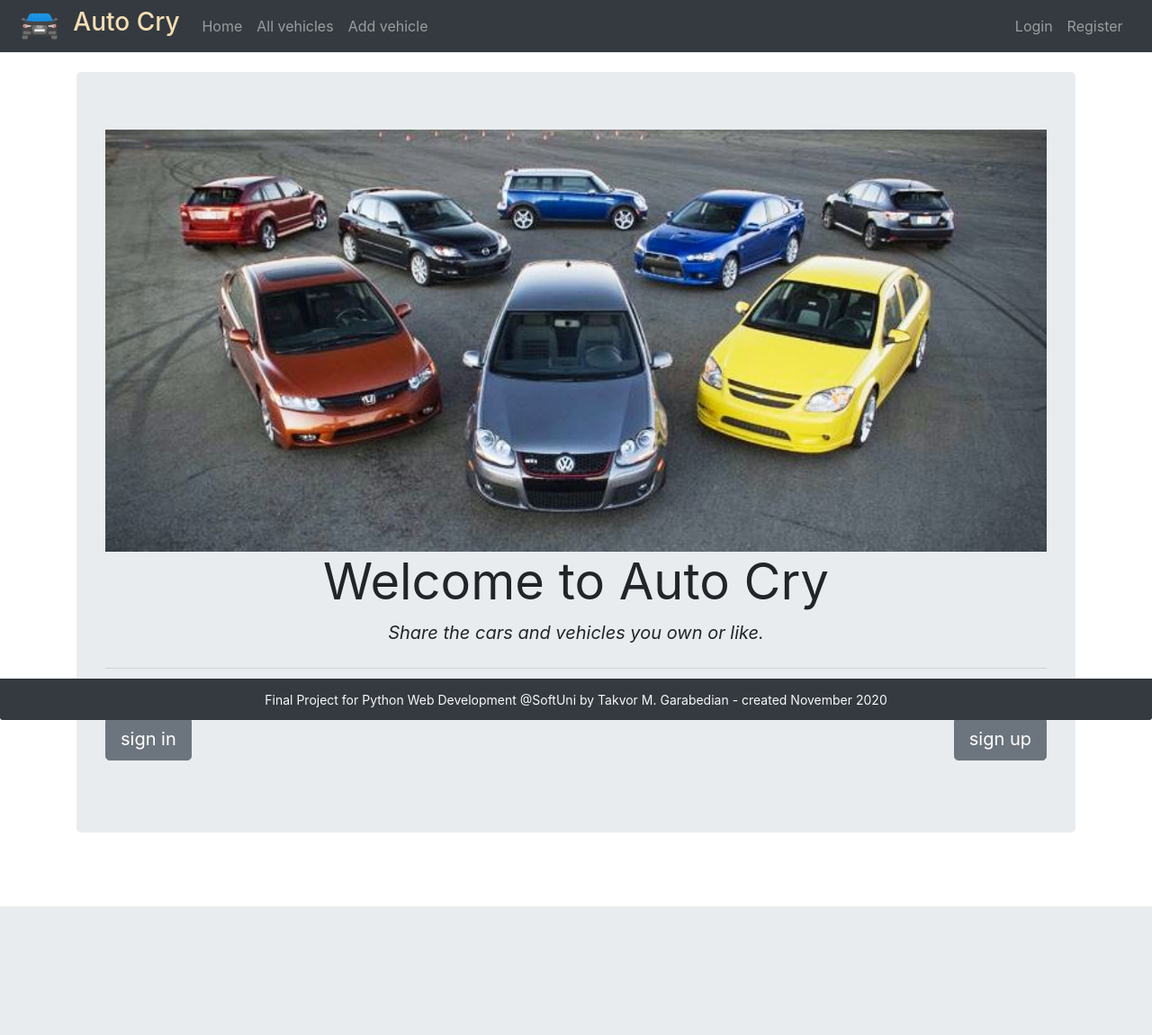
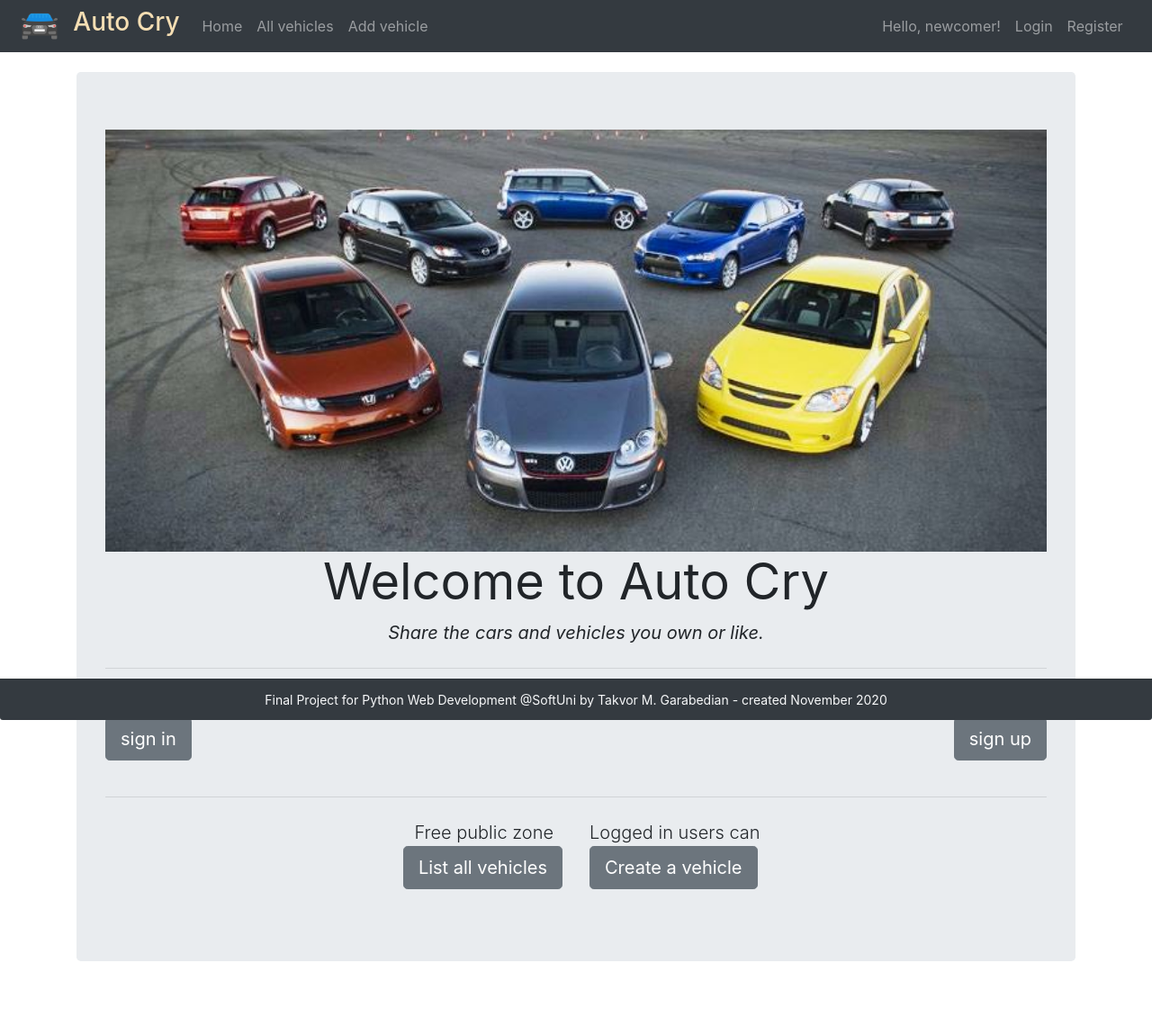
Before and after one commit to garabedian/AutoCry_Python_WEB_Final_Project, a Django app: page / in a window 1280 px wide. Shown: the whole page at 90% size. Before the commit the page ends 1007 px from the top, so only its background shows below. Run offline with Django 3.2, Linux system fonts and the light colour scheme; some libraries are stand-ins or nearby versions.

```diff
--- a/main_app/forms.py
+++ b/main_app/forms.py
@@ -63,8 +63,8 @@ class FilterForm(forms.Form):
     DATE_DESC = 'date_desc'
 
     ORDER_CHOICES = (
-        (ORDER_ASC, 'Name - ascending'),
-        (ORDER_DESC, 'Name - descending'),
+        (ORDER_ASC, 'Make - ascending'),
+        (ORDER_DESC, 'Make - descending'),
         (DATE_ASC, 'Published - ascending'),
         (DATE_DESC, 'Published - descending'),
     )
--- a/main_app/views.py
+++ b/main_app/views.py
@@ -6,6 +6,8 @@ from autocry_core.decorators import allowed_groups
 from main_app.forms import ItemForm, CommentForm, DeleteItemForm, FilterForm
 from main_app.models import Item, Like, Comment
 
+def liked_already(pk, current_user):
+    return Like.objects.filter(item_id=pk).filter(author_id=current_user).exists()
 
 def extract_filter_values(params):
     order = params['order'] if 'order' in params else FilterForm.ORDER_ASC
@@ -33,8 +35,7 @@ def list_items(request):
     order_by = choices[params['order']]
     items = Item.objects.filter(make__icontains=params['text']).order_by(order_by)
 
-    user = get_user_model()
-    users = user.objects.all()
+    users = get_user_model().objects.all()
 
     for item in items:
         item.can_edit = item.author_id == request.user.id or request.user.is_superuser
@@ -50,10 +51,23 @@ def list_items(request):
     return render(request, 'items/item_list.html', context)
 
 
+@allowed_groups(allowed_roles=['superusers', 'users'])
 def details_or_comment_item(request, pk):
     item = Item.objects.get(pk=pk)
     if request.method == 'GET':
-        context = dict(item=item, form=CommentForm(), like=Like.objects.filter(item_id=pk).exists())
+
+        users = {}   # id: name
+        for user in get_user_model().objects.all():
+            users[user.id] = user.username
+
+        current_user = request.user
+        item.can_edit = item.author_id == current_user.id or current_user.is_superuser
+        item.can_like = liked_already(pk, current_user)
+
+        context = dict(item=item,
+                       form=CommentForm(),
+                       like=Like.objects.filter(item_id=pk).exists(),
+                       users=users)
 
         return render(request, 'items/item_detail.html', context)
     else:
@@ -77,12 +91,13 @@ def details_or_comment_item(request, pk):
 @allowed_groups(allowed_roles=['superusers', 'users'])
 def like_item(request, pk):
     item = Item.objects.get(pk=pk)
-    if Like.objects.filter(item_id=pk).exists():
-        Like.objects.filter(item_id=pk).delete()
+    current_user = request.user
+    if liked_already(pk, current_user):
+        Like.objects.filter(item_id=pk).filter(author_id=current_user).delete()
     else:
         like = Like()
         like.item = item
-        like.author = request.user
+        like.author = current_user
         like.save()
     return redirect('item details or comment', pk)
 
--- a/templates/header.html
+++ b/templates/header.html
@@ -32,6 +32,7 @@
                  src="{{ user.userprofile.profile_image.url }}" alt="Avatar" class="avatar">
             <a class="nav-link float-right" href="{% url 'logout user' %}">Hello, {{ user.username }}! Logout</a>
         {% else %}
+            <a class="nav-link float-right">Hello, newcomer!</a>
             <a class="nav-link float-right" href="{% url 'login user' %}">Login</a>
             <a class="nav-link float-right" href="{% url 'register user' %}">Register</a>
         {% endif %}
--- a/templates/landing_page.html
+++ b/templates/landing_page.html
@@ -32,23 +32,43 @@
                      src="{% static 'images/group of cars.jpg' %}" alt="">
                 <div class="absolute">
                     <h1 class="display-4 text-center"><strong>Welcome to Auto Cry</strong></h1>
-                <p class="lead text-lg-center"><em><strong>Share the cars and vehicles you own or like.</strong></em>
+                    <p class="lead text-lg-center"><em><strong>Share the cars and vehicles you own or
+                        like.</strong></em>
                     </p>
                     <hr class="my-4">
                     <div class="inner cover">
                         <h1 class="cover-heading"></h1>
                         <div class="row">
                             <div class="col-lg-6">
-                            <p class="lead">Already have an account? <br><a href="{% url 'login user' %}" class="btn btn-lg btn-secondary">sign
+                                <p class="lead">Registered user? <br><a href="{% url 'login user' %}"
+                                                                                class="btn btn-lg btn-secondary">sign
                                     in</a></p>
                             </div>
                             <div class="col-lg-6">
-                            <p class="lead text-right"> Do not have an account? <br>
-                                <a href="{%  url 'register user' %}" class="btn btn-lg btn-secondary">sign up</a>
+                                <p class="lead text-right">Welcome, guest!<br>
+                                    <a href="{% url 'register user' %}" class="btn btn-lg btn-secondary">sign up</a>
                                 </p>
                             </div>
                         </div>
                     </div>
+
+                    <hr class="my-4">
+                    <div class="inner cover">
+                        <h1 class="cover-heading"></h1>
+                        <div class="row">
+                            <div class="col-lg-6">
+                                <p class="lead text-right">Free public zone&ensp;<br>
+                                    <a href="{% url 'list items' %}" class="btn btn-lg btn-secondary">List all vehicles</a></p>
+                            </div>
+                            <div class="col-lg-6">
+                                <p class="lead">Logged in users can<br>
+                                    <a href="{% url 'create item' %}" class="btn btn-lg btn-secondary">Create a
+                                        vehicle</a>
+                                </p>
+                            </div>
+                        </div>
+                    </div>
+
                 </div>
             </div>
         {% endblock content %}
```
Also changed, not shown: auth_app/views.py (+19 -2 lines), templates/items/item_detail.html (+8 -3 lines). Lines whose indentation alone changed are shown as unchanged.
